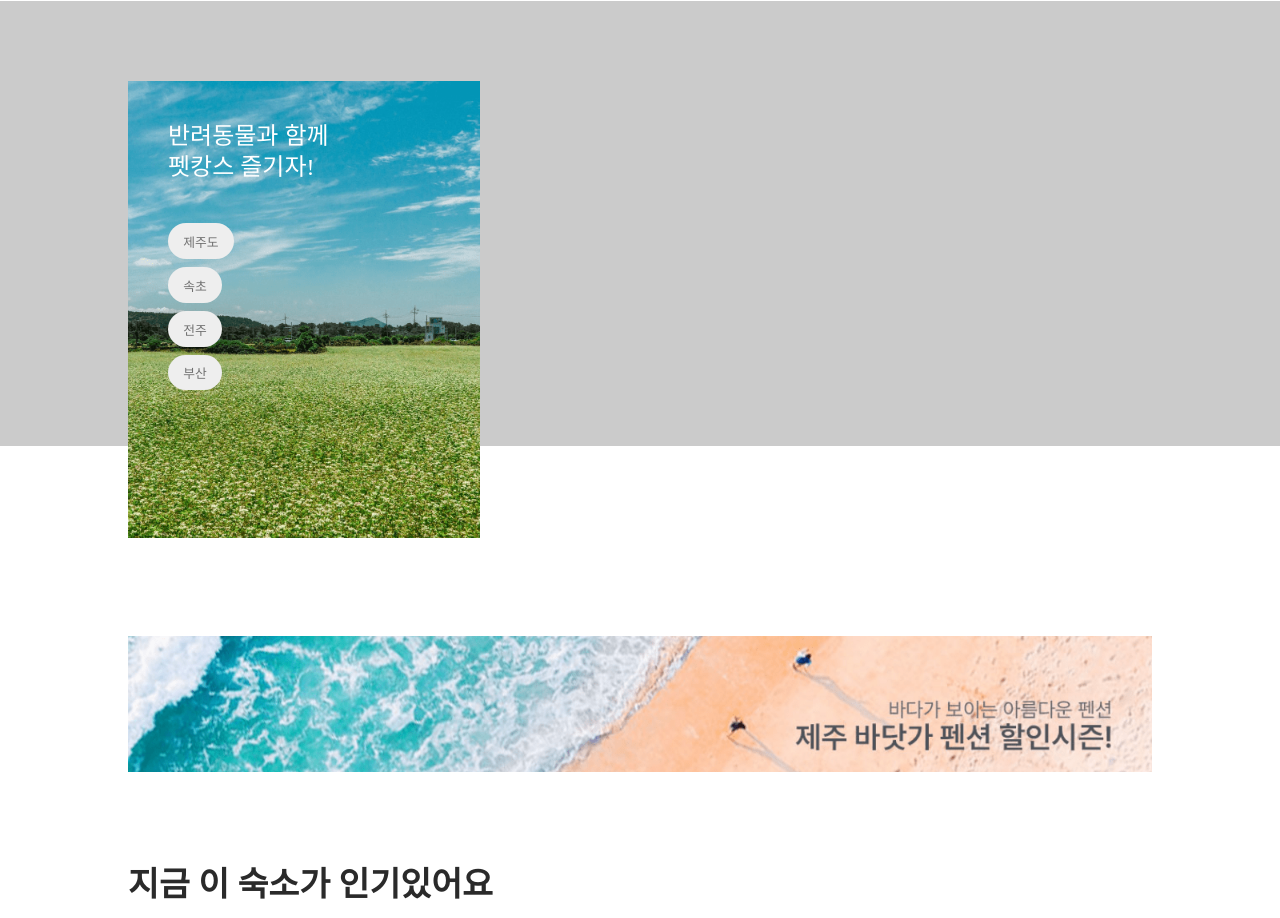
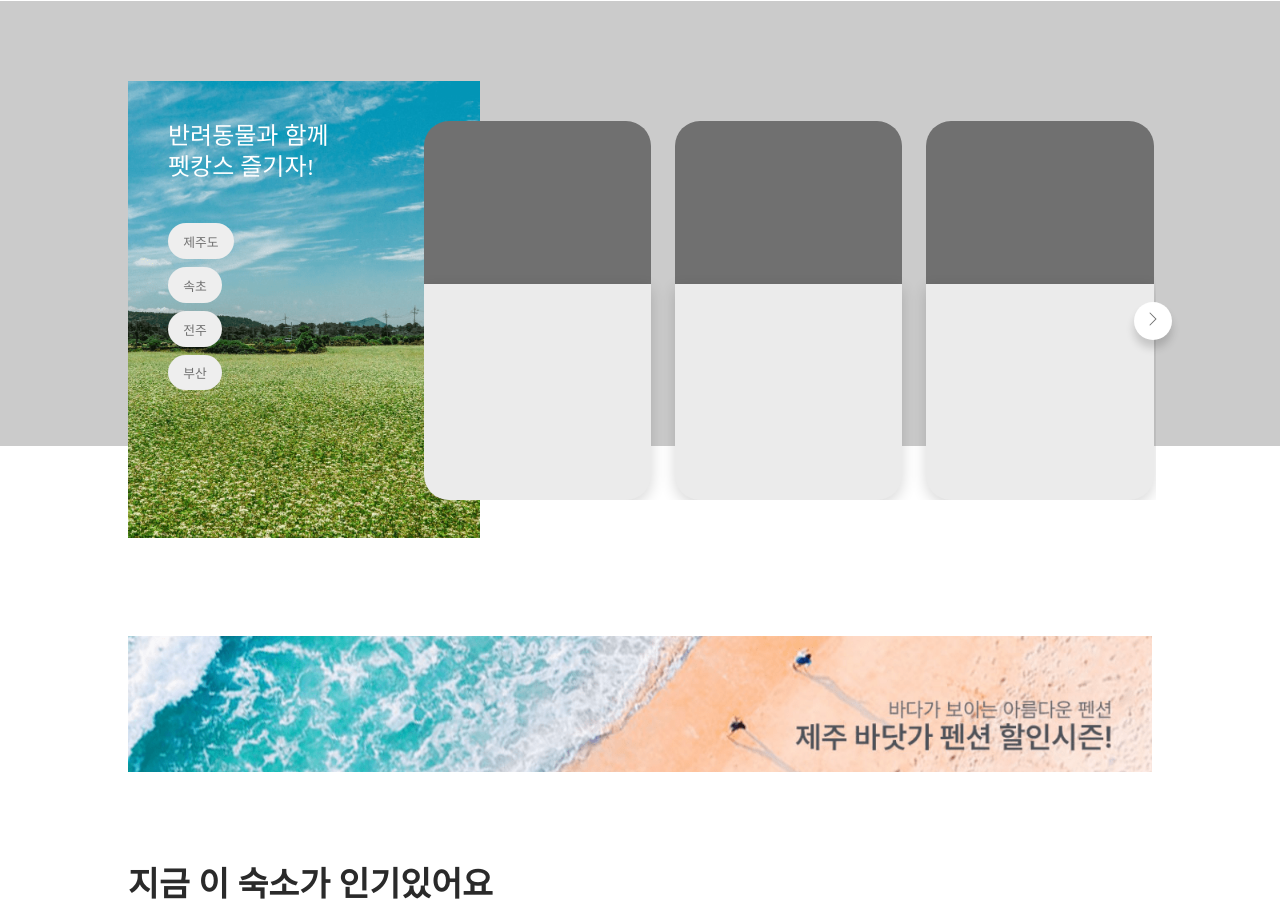
Before and after one commit to cjy0019/FITPET, a React (Create React App) app in the folder fitpet/: page /hotel in a window 1280 px wide. Shown: the part 1740-2658 px from the top of the page. Built offline with nearby package versions, Linux system fonts and the light colour scheme; a web font is replaced by a local one.

Commit message:
feat : 호텔 메인 이미지 슬라이드 추가

```diff
--- a/fitpet/src/components/hotel/hotel_main/HotelMain.jsx
+++ b/fitpet/src/components/hotel/hotel_main/HotelMain.jsx
@@ -89,7 +89,7 @@ const HotelMain = () => {
             </HotelLocationWrapper>
           </div>
           {/* 호텔 슬라이드 부분 */}
-          {/* <HotelSlider /> */}
+          <HotelSlider />
         </div>
       </HotelListBlock>
 
--- a/fitpet/src/components/hotel/hotel_main/HotelSlider.jsx
+++ b/fitpet/src/components/hotel/hotel_main/HotelSlider.jsx
@@ -1,4 +1,6 @@
-import React, { useRef, useState } from 'react';
+import React from 'react';
+import { useState } from 'react';
+import { useRef } from 'react';
 import { useEffect } from 'react';
 import styled from 'styled-components';
 import { FillBox, SliderLeftButton, SliderRightButton } from '../../../common';
@@ -12,9 +14,10 @@ const HotelSlider = () => {
 
   // 6개 슬라이드 효과 주기
   useEffect(() => {
-    let slideValue = currentSlide * 4 * 10;
+    let slideValue = currentSlide * 6 * 10;
     console.log(currentSlide);
     if (currentSlide > 0) {
+      slideValue += 8.7;
       nextBtnRef.current.style = 'visibility:hidden';
       prevBtnRef.current.style = 'visibility:visible';
     } else {
@@ -26,13 +29,16 @@ const HotelSlider = () => {
   }, [currentSlide]);
   return (
     <SliderWrapper>
+      <Content>
         <FillWrapper ref={slideRef}>
           <FillBox margin='0 3rem 0 0' />
           <FillBox margin='0 3rem 0 0' />
           <FillBox margin='0 3rem 0 0' />
           <FillBox margin='0 3rem 0 0' />
           <FillBox margin='0 3rem 0 0' />
+          <FillBox margin='0 3rem 0 0' />
         </FillWrapper>
+      </Content>
       <ControlsBtn>
         <PrevBtn ref={prevBtnRef}>
           <SliderLeftButton handleClick={prevSlide}></SliderLeftButton>
@@ -49,7 +55,6 @@ const HotelSlider = () => {
       // 더 이상 넘어갈 슬라이드가 없으면
       return; // 클릭이 작동하지 않습니다.
     } else {
-      console.log('nextt');
       setCurrentSlide(currentSlide + 1);
     }
   }
@@ -58,8 +63,6 @@ const HotelSlider = () => {
     if (currentSlide === 0) {
       return; // 클릭이 작동하지 않습니다.
     } else {
-      console.log('prev');
-
       setCurrentSlide(currentSlide - 1);
     }
   }
@@ -69,14 +72,22 @@ const SliderWrapper = styled.div`
   margin-top: 15rem;
   margin-left: 37rem;
   position: absolute;
+  width: 91.5rem;
 `;
 const FillWrapper = styled.div`
   /* width: 91.5rem;
   overflow: hidden;
-  //  position: relative; */
+  position: relative;
+  display: flex; */
+  margin: 0;
+  padding: 0;
   display: flex;
 `;
-
+const Content = styled.div`
+  width: 100%;
+  overflow: hidden;
+  position: relative;
+`;
 const ControlsBtn = styled.div`
   position: relative;
   width: 91.5rem;
```
Lines whose indentation alone changed are shown as unchanged.
